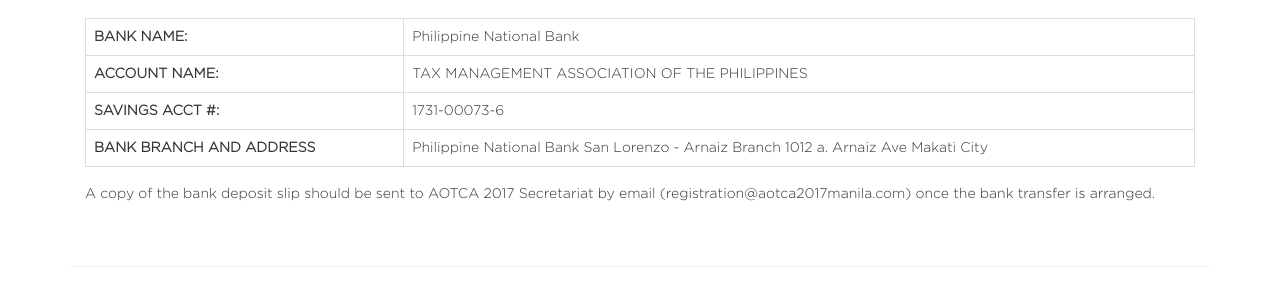
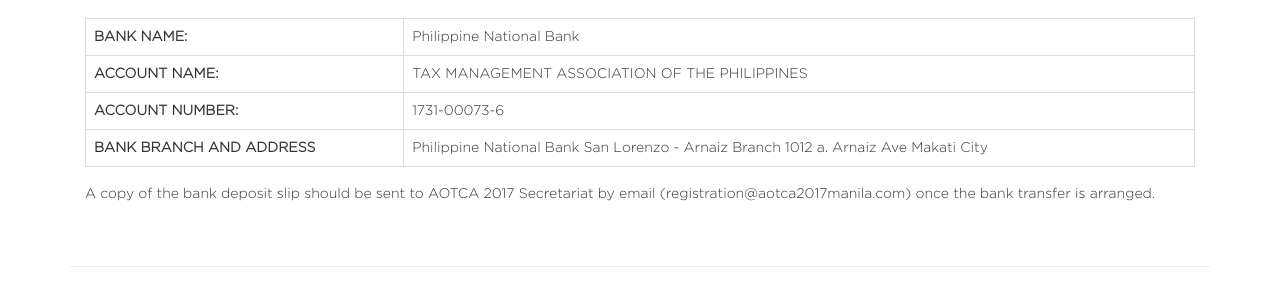
Before and after one commit to aotca2017/aoc2017local, a Jekyll site: the page built from index.html, in a window 1280 px wide. Shown: the part 1349-1643 px from the top of the page. Built offline with Jekyll 4.4.1, drawn with Linux system fonts in a browser that asks for light colours.

Commit message:
Update bank details

```diff
--- a/_includes/content.html
+++ b/_includes/content.html
@@ -112,7 +112,7 @@
                     <td>TAX MANAGEMENT ASSOCIATION OF THE PHILIPPINES</td>
                 </tr>
                 <tr>
-                    <th>SAVINGS ACCT #:</th>
+                    <th>ACCOUNT NUMBER:</th>
                     <td>1731-00073-6</td>
                 </tr>
                 <tr>
```
